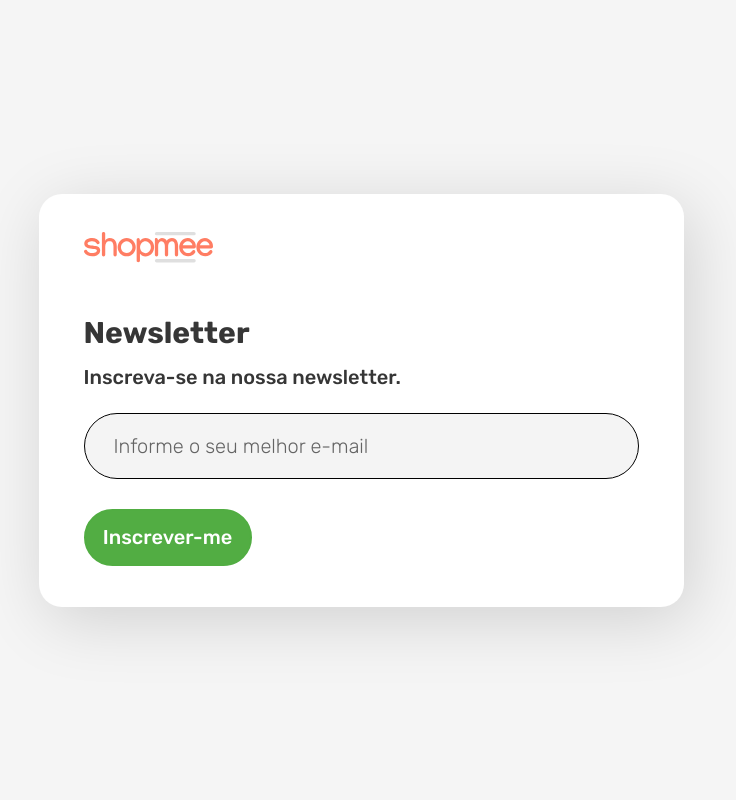
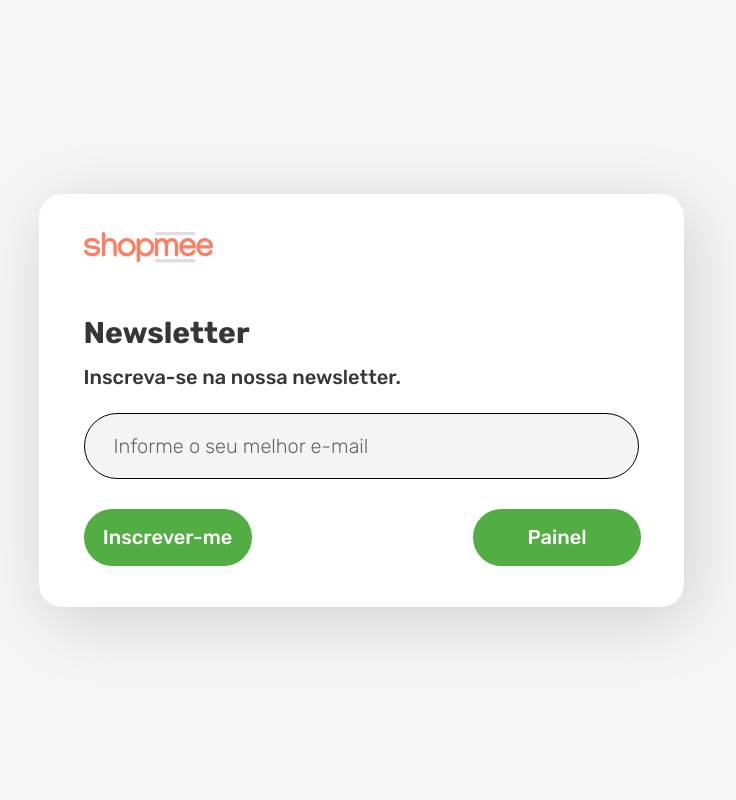
Before and after one commit to henriqurr/shopmee_ueek, a PHP site: page / in a window 1280 px wide. Shown: the whole page, without its empty margins (279-1015 px from the left). Run offline with PHP 8.4, Linux system fonts and the light colour scheme; style sheets or scripts are compiled from the project's sources.

Commit message:
new button on index

```diff
--- a/index.php
+++ b/index.php
@@ -15,6 +15,12 @@
             <button type="submit">
                 Inscrever-me
             </button>
+
+            <a class="painelButton" href="tableManagement.php">
+                <button type="button">
+                    Painel
+                </button>
+            </a>
         </div>
     </div>
 </form>
--- a/styles/index.less
+++ b/styles/index.less
@@ -85,3 +85,9 @@
     position: relative;
     top: 126px;
 }
+
+.painelButton {
+    position: relative;
+    left: 39%;
+    right: 0px;
+}
```
